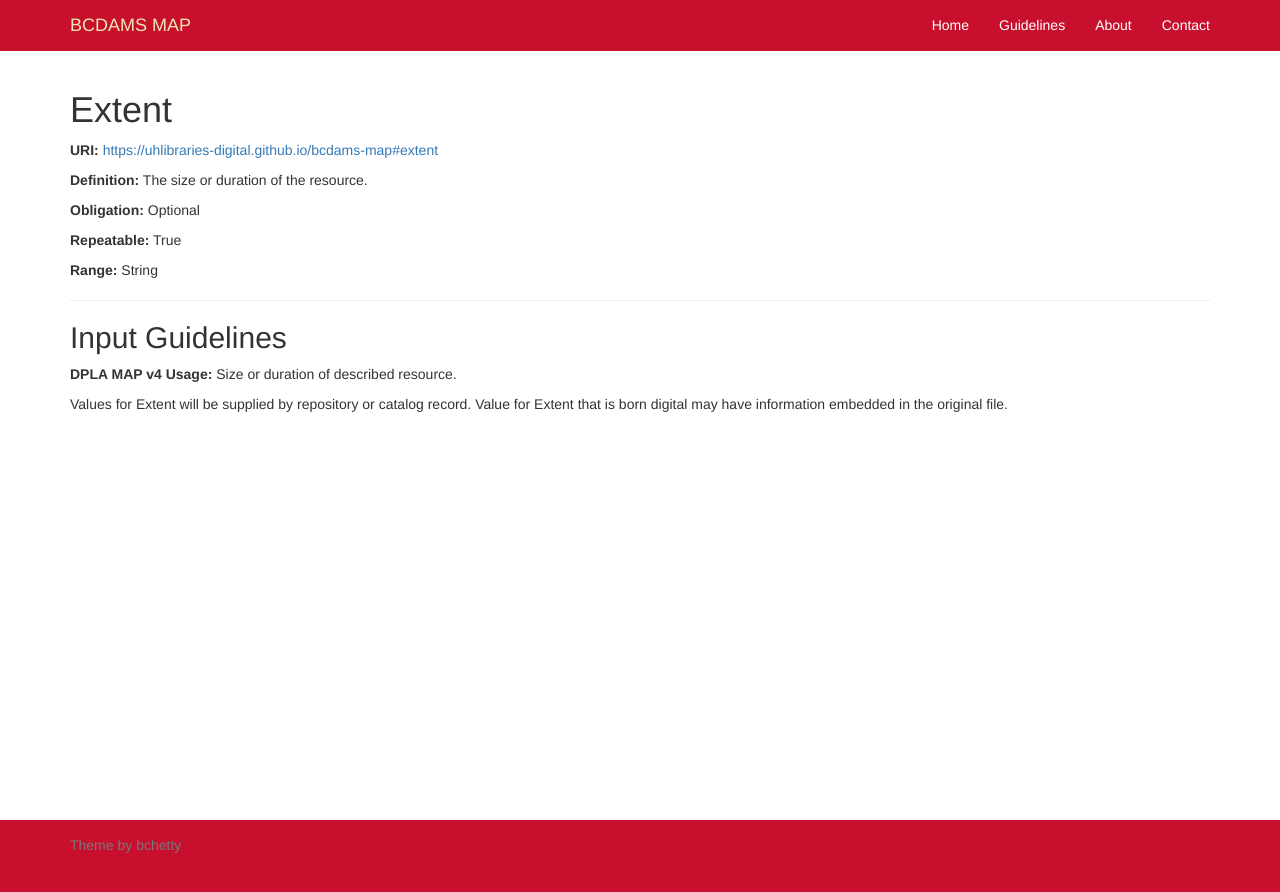
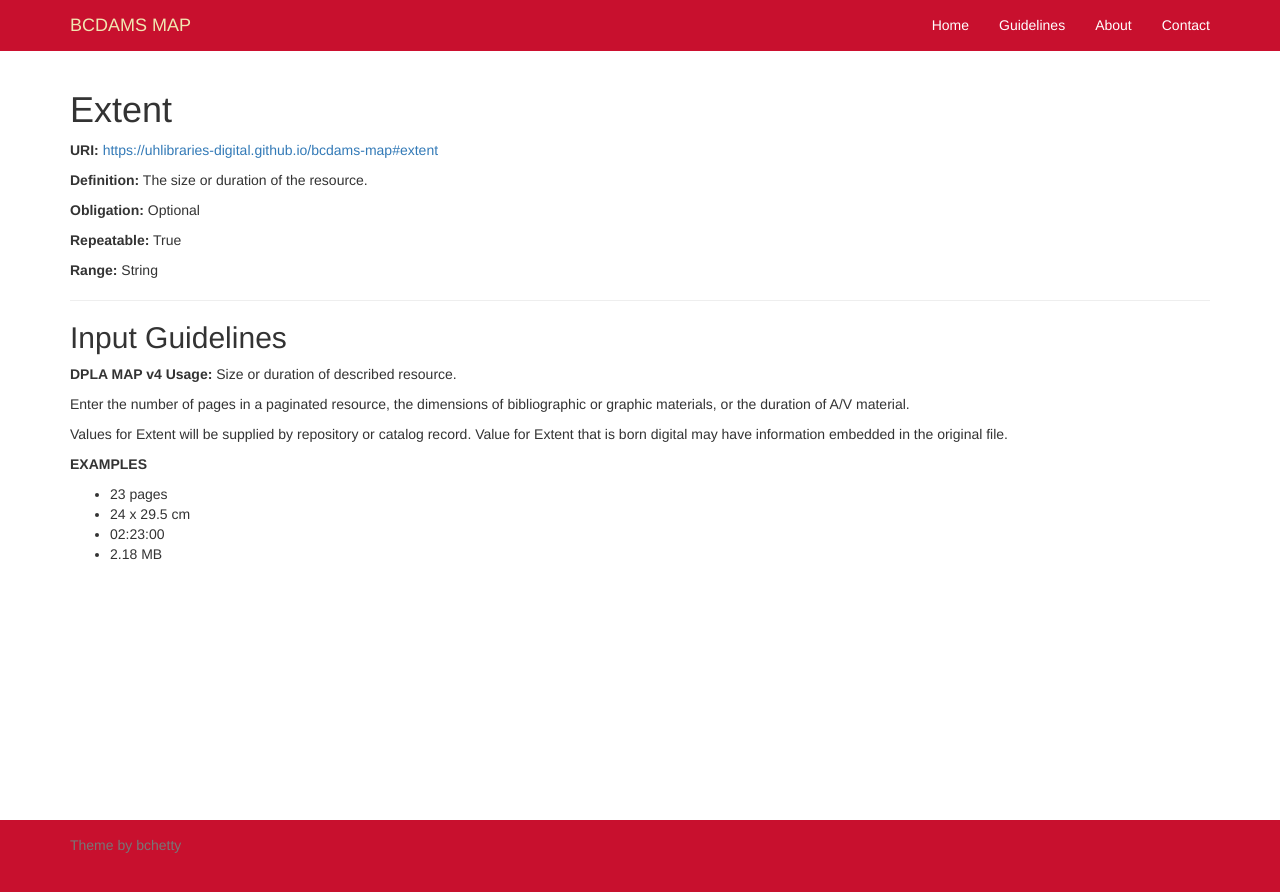
Before and after one commit to uhlibraries-digital/bcdams-map, a Jekyll site: the page built from guidelines/extent.md, in a window 1280 px wide. Shown: the top 892 px of the page. Built offline with Jekyll 4.4.1, drawn with Linux system fonts in a browser that asks for light colours; nearby versions of some CDN libraries; comment, search, counter and statistics services are not loaded.

Commit message:
update extent guidelines

```diff
--- a/guidelines/extent.md
+++ b/guidelines/extent.md
@@ -9,4 +9,12 @@ comments: false
 
 **DPLA MAP v4 Usage:** Size or duration of described resource.
 
+Enter the number of pages in a paginated resource, the dimensions of bibliographic or graphic materials, or the duration of A/V material.
+
 Values for Extent will be supplied by repository or catalog record. Value for Extent that is born digital may have information embedded in the original file.
+
+__EXAMPLES__
+- 23 pages
+- 24 x 29.5 cm
+- 02:23:00
+- 2.18 MB
```
